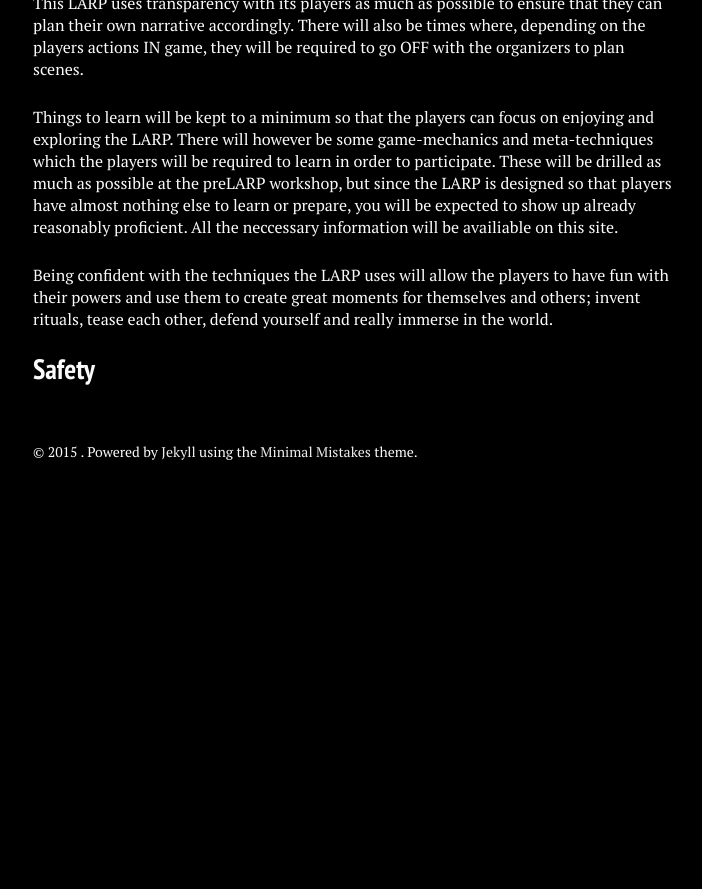
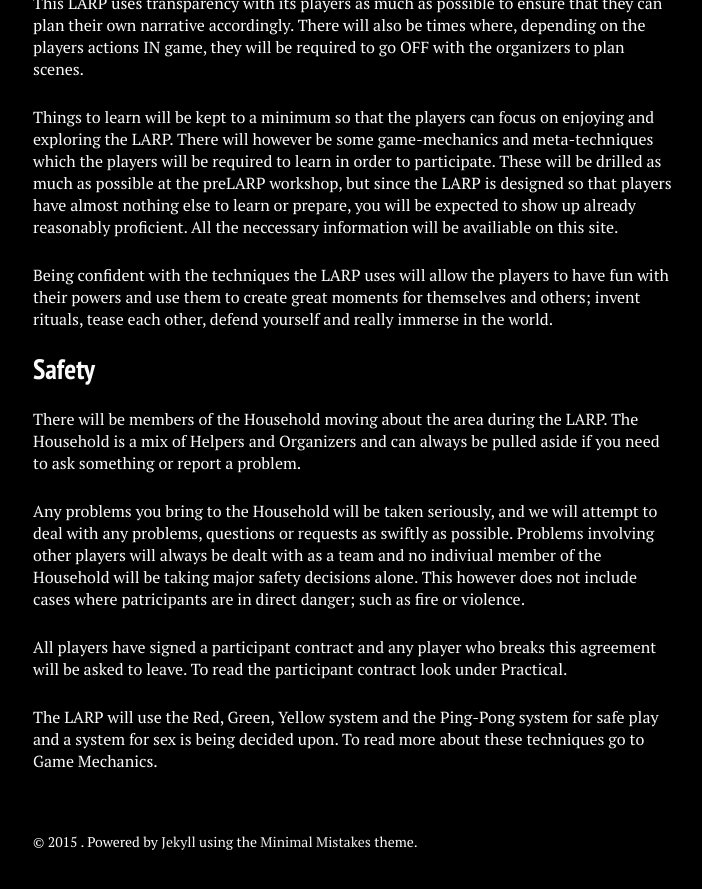
Before and after one commit to stanislavb/www.coven.nu, a Jekyll site: the page built from about/index.md, in a window 1280 px wide and 900 px high, scrolled down 1850 px. Shown: the top 889 px of the window, without its empty margins (287-989 px from the left). Built offline with Jekyll 4.4.1, drawn with Linux system fonts in a browser that asks for light colours; nearby versions of some CDN libraries; before the commit the page ends 2360 px from its top, so only the background shows below that.

Commit message:
Update index.md

```diff
--- a/about/index.md
+++ b/about/index.md
@@ -57,3 +57,11 @@ Things to learn will be kept to a minimum so that the players can focus on enjoy
 Being confident with the techniques the LARP uses will allow the players to have fun with their powers and use them to create great moments for themselves and others; invent rituals, tease each other, defend yourself and really immerse in the world.
 
 ## Safety
+
+There will be members of the Household moving about the area during the LARP. The Household is a mix of Helpers and Organizers and can always be pulled aside if you need to ask something or report a problem.
+
+Any problems you bring to the Household will be taken seriously, and we will attempt to deal with any problems, questions or requests as swiftly as possible. Problems involving other players will always be dealt with as a team and no indiviual member of the Household will be taking major safety decisions alone. This however does not include cases where patricipants are in direct danger; such as fire or violence.
+
+All players have signed a participant contract and any player who breaks this agreement will be asked to leave. To read the participant contract look under Practical.
+
+The LARP will use the Red, Green, Yellow system and the Ping-Pong system for safe play and a system for sex is being decided upon. To read more about these techniques go to Game Mechanics.
```
